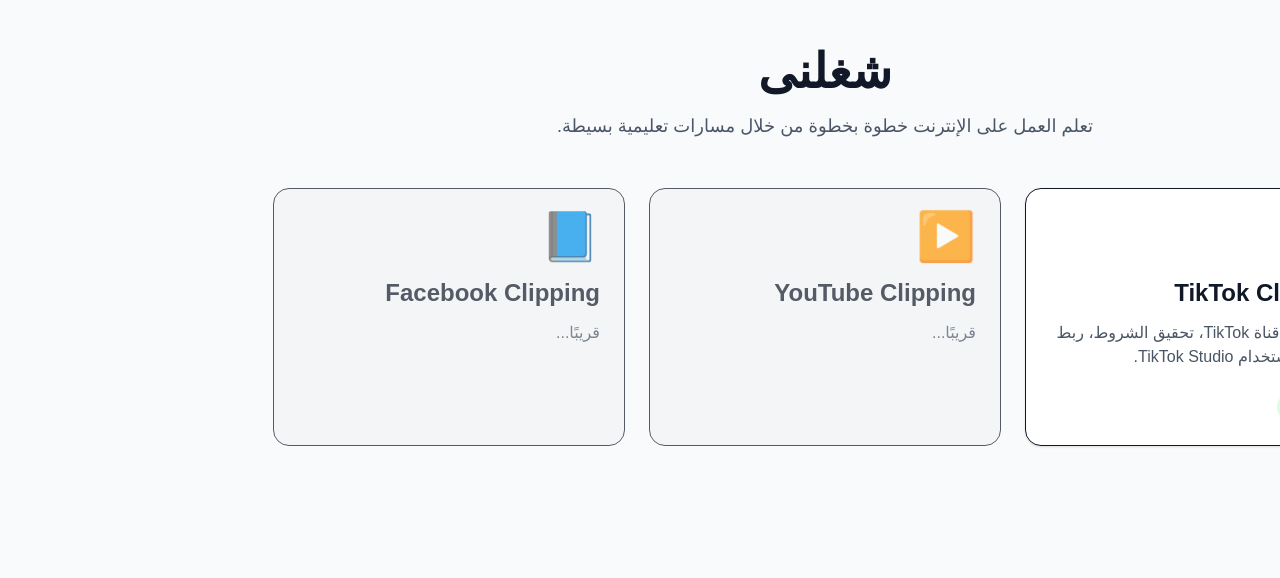
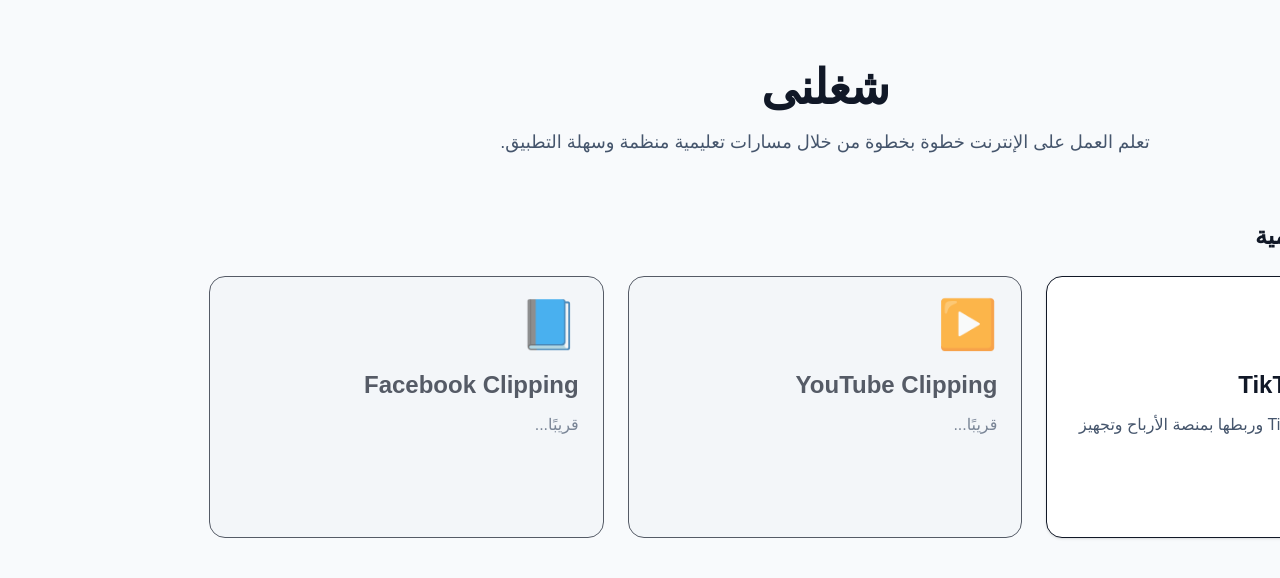
Before and after one commit to dsaad12344321-svg/shaghalny, a Next.js app: page / in a window 1280 px wide. Shown: the top 578 px of the page. Built offline with nearby package versions, Linux system fonts and the light colour scheme.

Commit message:
Update page.tsx

```diff
--- a/app/page.tsx
+++ b/app/page.tsx
@@ -2,69 +2,77 @@
 
 export default function HomePage() {
   return (
-    <main className="mx-auto max-w-6xl px-6 py-12">
+    <main className="mx-auto max-w-7xl px-6 py-16">
 
-      <section className="mb-12 text-center">
+      <section className="text-center">
 
-        <h1 className="text-5xl font-bold">
+        <h1 className="text-5xl font-bold tracking-tight">
           شغلنى
         </h1>
 
-        <p className="mt-4 text-lg text-gray-600">
-          تعلم العمل على الإنترنت خطوة بخطوة من خلال مسارات تعليمية بسيطة.
+        <p className="mx-auto mt-4 max-w-2xl text-lg text-slate-600">
+          تعلم العمل على الإنترنت خطوة بخطوة من خلال مسارات تعليمية
+          منظمة وسهلة التطبيق.
         </p>
 
       </section>
 
-      <section className="grid gap-6 md:grid-cols-2 lg:grid-cols-3">
+      <section className="mt-16">
+
+        <h2 className="mb-6 text-2xl font-bold">
+          المسارات التعليمية
+        </h2>
+
+        <div className="grid gap-6 md:grid-cols-2 lg:grid-cols-3">
 
           <Link
             href="/clipping"
-          className="rounded-2xl border bg-white p-6 shadow-sm transition hover:shadow-lg"
+            className="rounded-2xl border bg-white p-6 shadow-sm transition hover:-translate-y-1 hover:shadow-lg"
           >
-          <div className="text-5xl">
-            🎬
-          </div>
+            <div className="text-5xl">🎬</div>
 
-          <h2 className="mt-4 text-2xl font-bold">
+            <h3 className="mt-5 text-2xl font-bold">
               TikTok Clipping
-          </h2>
+            </h3>
 
-          <p className="mt-3 text-gray-600">
-            تعلم إنشاء قناة TikTok، تحقيق الشروط، ربط الأرباح، واستخدام TikTok Studio.
+            <p className="mt-3 text-slate-600">
+              تعلم إنشاء قناة TikTok وربطها بمنصة الأرباح
+              وتجهيز أول منشور.
             </p>
 
-          <span className="mt-6 inline-block rounded-full bg-green-100 px-3 py-1 text-sm text-green-700">
+            <span className="mt-6 inline-flex rounded-full bg-green-100 px-3 py-1 text-sm font-medium text-green-700">
               متاح الآن
             </span>
           </Link>
 
-        <div className="rounded-2xl border bg-gray-100 p-6 opacity-70">
-          <div className="text-5xl">
-            ▶️
+          <div className="rounded-2xl border bg-slate-100 p-6 opacity-70">
+
+            <div className="text-5xl">▶️</div>
+
+            <h3 className="mt-5 text-2xl font-bold">
+              YouTube Clipping
+            </h3>
+
+            <p className="mt-3 text-slate-600">
+              قريبًا...
+            </p>
+
           </div>
 
-          <h2 className="mt-4 text-2xl font-bold">
-            YouTube Clipping
-          </h2>
+          <div className="rounded-2xl border bg-slate-100 p-6 opacity-70">
 
-          <p className="mt-3 text-gray-600">
+            <div className="text-5xl">📘</div>
+
+            <h3 className="mt-5 text-2xl font-bold">
+              Facebook Clipping
+            </h3>
+
+            <p className="mt-3 text-slate-600">
               قريبًا...
             </p>
+
           </div>
 
-        <div className="rounded-2xl border bg-gray-100 p-6 opacity-70">
-          <div className="text-5xl">
-            📘
-          </div>
-
-          <h2 className="mt-4 text-2xl font-bold">
-            Facebook Clipping
-          </h2>
-
-          <p className="mt-3 text-gray-600">
-            قريبًا...
-          </p>
         </div>
 
       </section>
```
Lines whose indentation alone changed are shown as unchanged.
